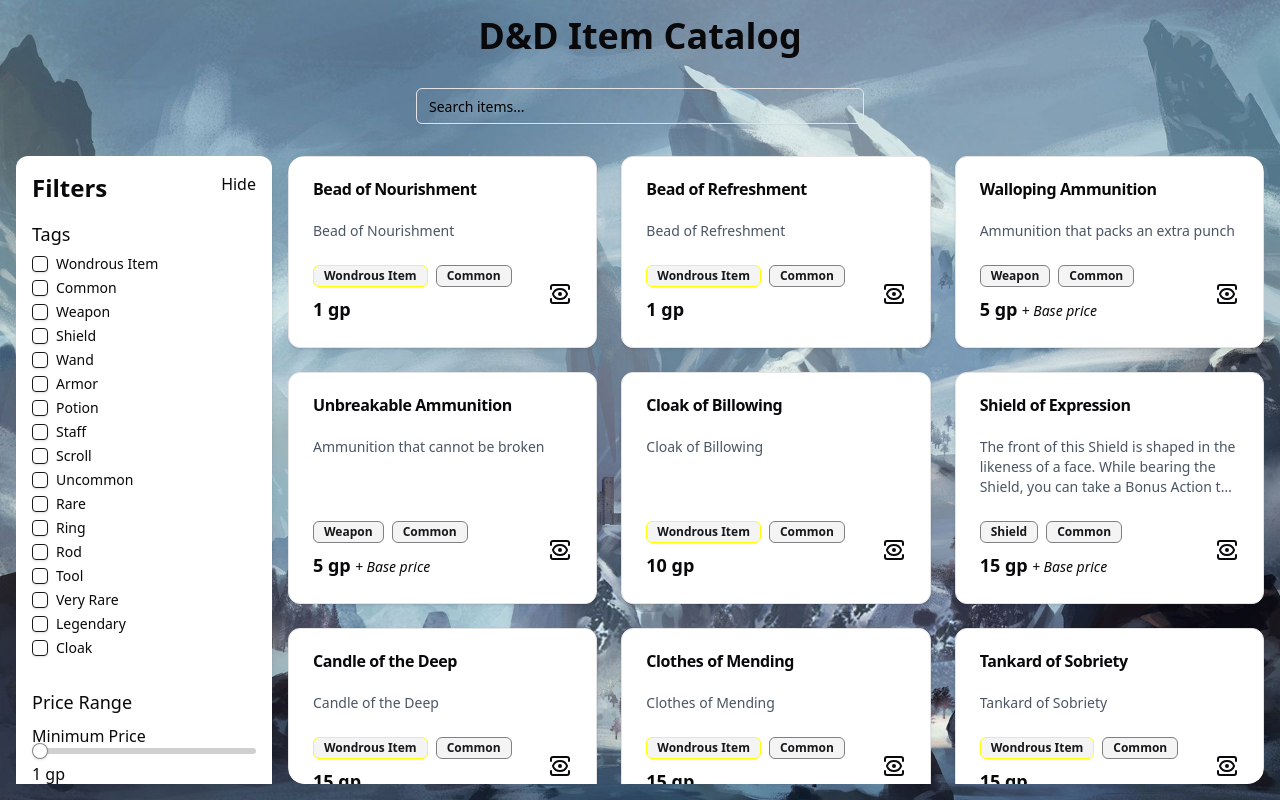
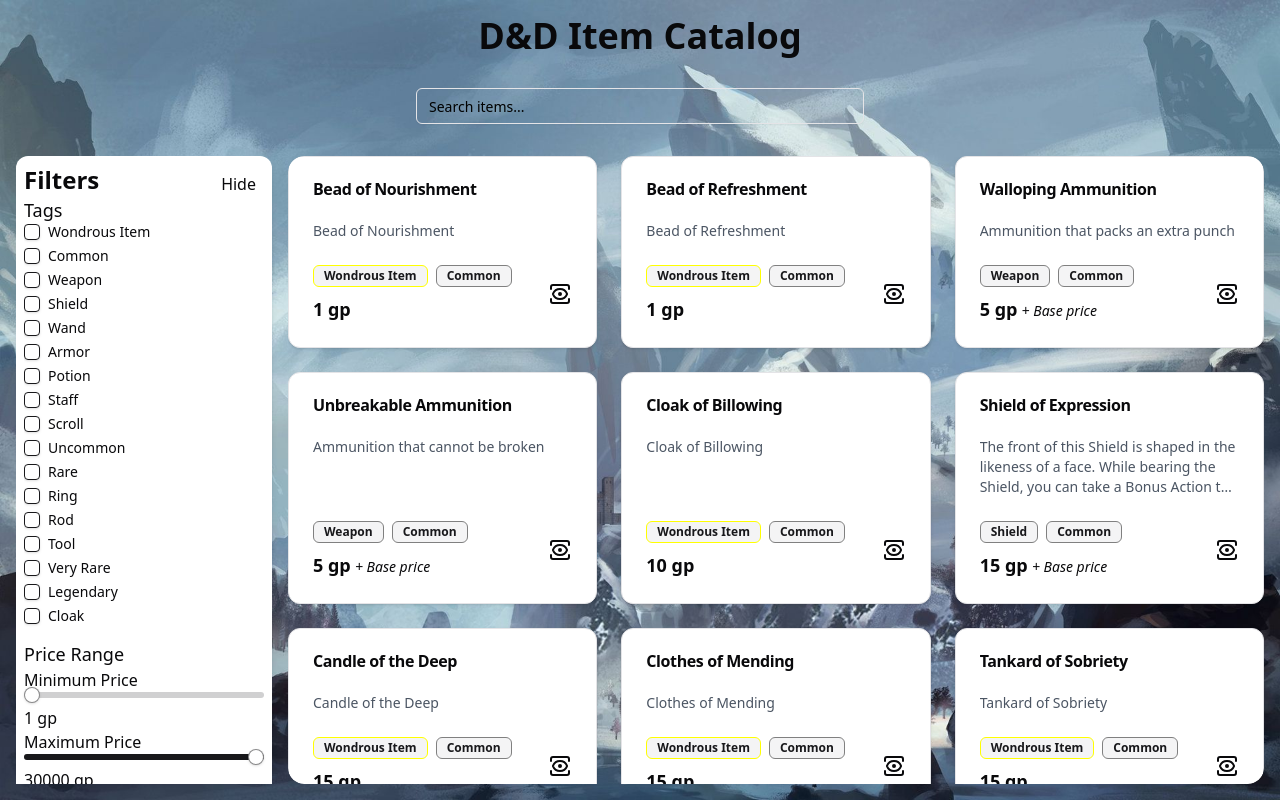
Before and after one commit to samuelmevik/DnD-items, a React (Vite) app: page / in a window 1280 px wide. Built offline with nearby package versions, Linux system fonts and the light colour scheme.

Commit message:
Padding adjustment

```diff
--- a/src/components/FilterSidebar.tsx
+++ b/src/components/FilterSidebar.tsx
@@ -32,8 +32,8 @@
   };
   return (
     <>
-      <div className="md:mb-6">
-        <h3 className="mb-2 hidden overflow-auto text-lg font-medium md:block">
+      <div className="md:mb-2">
+        <h3 className="hidden overflow-auto text-lg font-medium md:block">
           Tags
         </h3>
         <ScrollArea>
@@ -73,7 +73,7 @@
 }) {
   return (
     <div>
-      <h3 className="mb-2 text-lg font-medium">Price Range</h3>
+      <h3 className="text-lg font-medium">Price Range</h3>
       <div>
         <p>Minimum Price</p>
         <Slider
@@ -114,9 +114,12 @@
 }: FilterSidebarProps) {
   const [isOpen, setIsOpen] = useState(true);
   return (
-    <div className="relative h-fit min-w-64 rounded-xl bg-white p-4 shadow-md">
-      <h2 className="mb-4 text-2xl font-semibold">Filters</h2>
-      <button onClick={() => setIsOpen(!isOpen)} className="absolute right-0 top-0 p-4">
+    <div className="relative h-fit min-w-64 rounded-xl bg-white p-2 shadow-md">
+      <h2 className="text-2xl font-semibold">Filters</h2>
+      <button
+        onClick={() => setIsOpen(!isOpen)}
+        className="absolute right-0 top-0 p-4"
+      >
         {isOpen ? "Hide" : "Show"}
       </button>
       {isOpen && (
```
